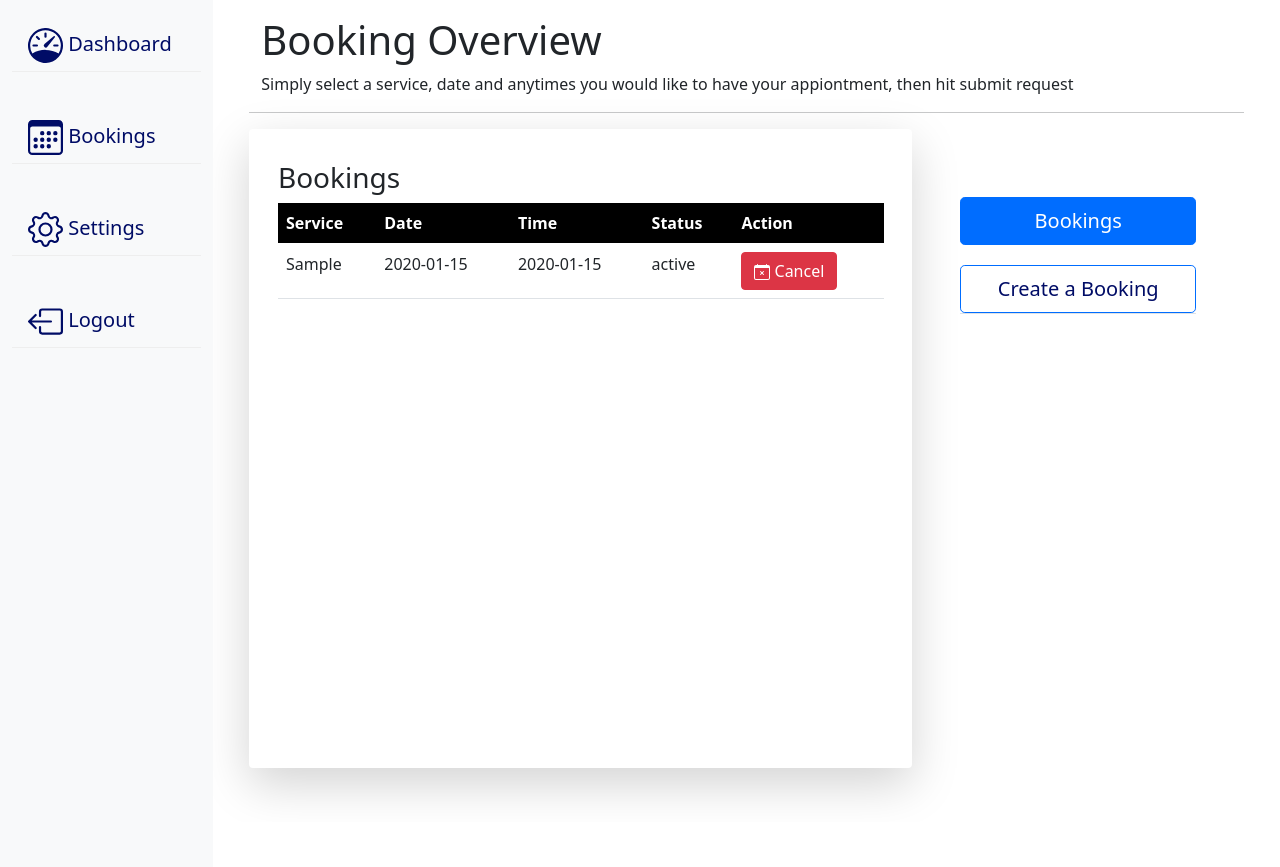
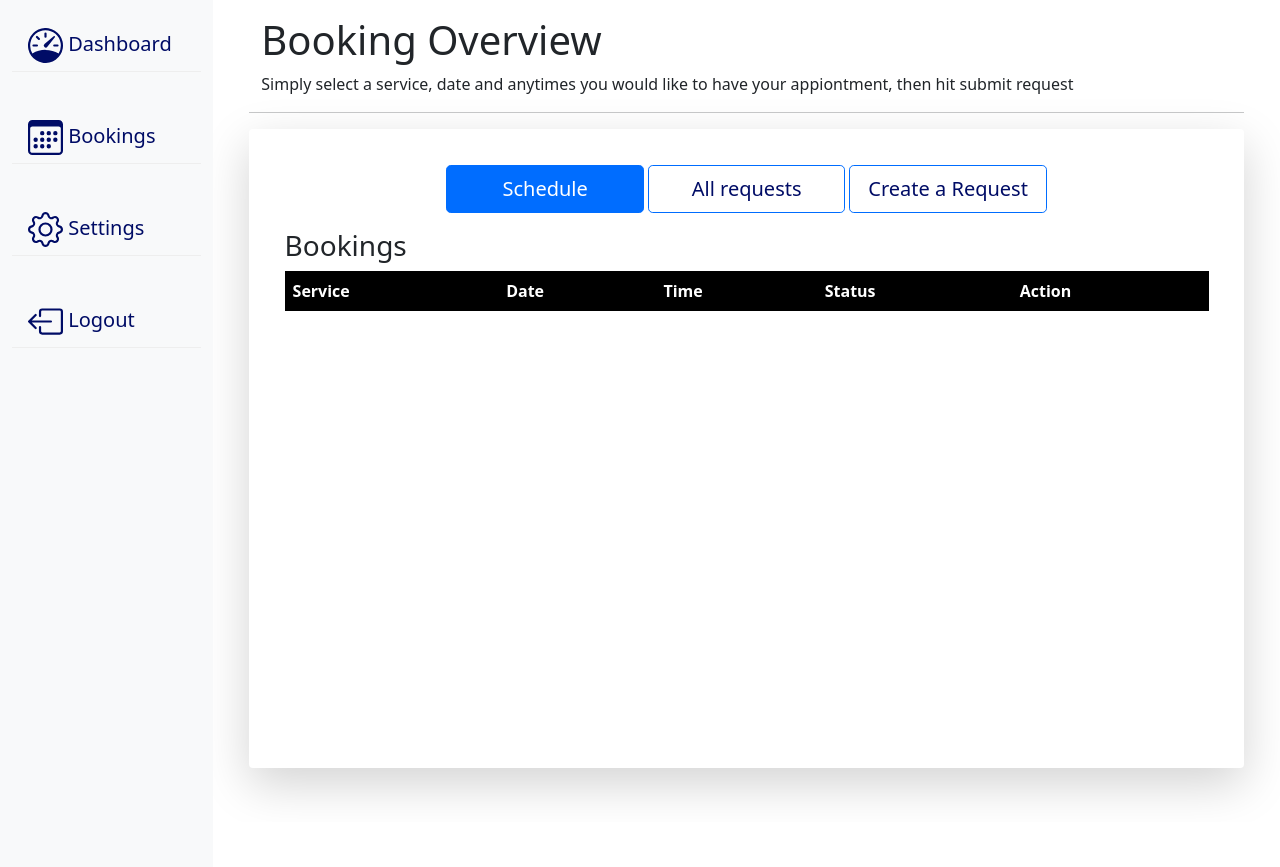
Before and after one commit to gigacache/bookingApplication, a CodeIgniter app: page /bookingApplication/index.php/booking_controller/adminBooking in a window 1280 px wide. Shown: the part 71-938 px from the top of the page. Run offline with CodeIgniter, Linux system fonts and the light colour scheme; tables that the repository leaves empty or names only in its code hold one stand-in row (values such as "Sample post"); lists and menus that the app fills with data are empty.

Commit message:
start of scheduler

```diff
--- a/application/controllers/Booking_Controller.php
+++ b/application/controllers/Booking_Controller.php
@@ -6,6 +6,7 @@
 	{
 		parent::__construct();
 				$this->load->model('Booking_model');
+				$this->load->model('Scheduler');
 	}
 	public function index()
 	{
@@ -38,8 +39,13 @@
 
 	public function adminBooking(){
 		$data["allBookingData"] = $this->Booking_model->allBookings();
+		$data["acceptedBookings"] = $this->Booking_model->getAcceptedBookings();
 		$data['main_view'] = './admin/adminBooking';
 		$this->load->view('template', $data);
+	}
+
+	public function createSchedule(){
+		$this->Scheduler->create();
 	}
 
 
--- /dev/null
+++ b/application/models/Scheduler.php
@@ -0,0 +1,37 @@
+<?php defined('BASEPATH') OR exit('No direct script access allowed');
+
+//------------------------------------------------------------------
+// Verifys Users - Inserts Users - Gets Session ID
+//------------------------------------------------------------------
+
+class Scheduler extends CI_Model{
+
+
+public function create(){
+  $this->getAllRequest();
+}
+
+
+  public function getAllRequest(){
+    $this->db->select('*');
+    $this->db->from('bookings');
+    $this->db->where('status','pending');
+    $query=$this->db->get();
+
+    foreach ($query->result() as $row) {
+      print $row->times;
+    }
+  }
+
+
+
+
+
+
+
+
+
+
+
+
+  } // End of CI_Model
--- a/application/models/booking_model.php
+++ b/application/models/booking_model.php
@@ -40,14 +40,21 @@
       $this->db->delete('bookings');
     }
 
+    public function allBookings(){
+      $this->db->select('*');
+      $this->db->from('bookings');
+      $this->db->where('status','pending');
+      $query=$this->db->get();
+      return $query;
+    }
 
-
-        public function allBookings(){
-          $this->db->select('*');
-          $this->db->from('bookings');
-          $query=$this->db->get();
-          return $query;
-        }
+    public function getAcceptedBookings(){
+      $this->db->select('*');
+      $this->db->from('bookings');
+      $this->db->where('status','accepted');
+      $query=$this->db->get();
+      return $query;
+    }
 
 
 
--- a/application/views/admin/adminBooking.php
+++ b/application/views/admin/adminBooking.php
@@ -6,10 +6,18 @@
      <hr/>
     <div class="container">
          <div class="row">
-         <div class="col-sm-8 shadow-lg p-3 mb-5 bg-body rounded customHeight">
+         <div class="col-sm-12 shadow-lg p-3 mb-5 bg-body rounded customHeight">
+           <div class="row">
+               <ul class="nav nav-tabs" id="customTab" role="tablist">
+                <li class="inline"><a href="#schedule" data-toggle="tab" class="nav-link active adminTab">Schedule</a></li>
+                <li class="inline"><a href="#bookings" data-toggle="tab" class="nav-link adminTab">All requests</a></li>
+                <li class="inline"><a href="#request" data-toggle="tab" class="nav-link adminTab">Create a Request</a></li>
+              </ul>
+         </div>
            <div class="tab-content">
               <div class="tab-pane active py-3" id="bookings">
                 <h3>Bookings</h3>
+
                 <table class="table">
                   <thead class="thead-dark">
                     <tr>
@@ -67,13 +75,58 @@
                       <button type="submit" class="btn btn-primary btn-lg btn-block">Submit Booking Request</button>
                     </form>
                   </div>
+                  <div class="tab-pane py-3" id="schedule">
+                    <form method="post" action=<?php echo site_url('Booking_Controller/createSchedule')?>>
+                      <button type="submit" class="btn btn-primary btn-lg btn-block">createSchedule</button>
+                    </form>
+
+                    <table class="table">
+                      <thead class="thead-dark">
+                        <tr>
+                          <th scope="col">Service</th>
+                          <th scope="col">Date</th>
+                          <th scope="col">Time</th>
+                          <th scope="col">Status</th>
+                          <th scope="col">Action</th>
+                        </tr>
+                      </thead>
+                      <tbody>
+                        <?php foreach ($acceptedBookings->result() as $row) {?>
+                        <tr>
+                          <td><?php echo $row->service;?></td>
+                          <td><?php echo $row->bookingDate;?></td>
+                          <td><?php
+                          if(substr_count($row->bookingTimes, ",") > 0) {
+                            echo "Not finalised";
+                          }else{ echo $row->bookingTimes;}?></td>
+                          <td><?php echo $row->status;?></td>
+                          <td>
+                          <form method="post" action=<?php echo site_url('Booking_Controller/cancelBooking')?>>
+                              <input value="<?php echo $row->bookingID;?>" name="bookingID" style="display:none;">
+                              <button type="submit" class="btn btn-danger">
+                            <svg xmlns="http://www.w3.org/2000/svg" width="16" height="16" fill="currentColor" class="bi bi-calendar-x" viewBox="0 0 16 16">
+                              <path d="M6.146 7.146a.5.5 0 0 1 .708 0L8 8.293l1.146-1.147a.5.5 0 1 1 .708.708L8.707 9l1.147 1.146a.5.5 0 0 1-.708.708L8 9.707l-1.146 1.147a.5.5 0 0 1-.708-.708L7.293 9 6.146 7.854a.5.5 0 0 1 0-.708z"/>
+                              <path d="M3.5 0a.5.5 0 0 1 .5.5V1h8V.5a.5.5 0 0 1 1 0V1h1a2 2 0 0 1 2 2v11a2 2 0 0 1-2 2H2a2 2 0 0 1-2-2V3a2 2 0 0 1 2-2h1V.5a.5.5 0 0 1 .5-.5zM1 4v10a1 1 0 0 0 1 1h12a1 1 0 0 0 1-1V4H1z"/>
+                            </svg>
+                            Cancel</button>
+                          </form>
+
+                          </td>
+                        </tr>
+                      <?php }?>
+                      </tbody>
+                    </table>
+
+
+
+
+
+                  </div>
                 </div>
               </div>
+
         <div class="col-sm-4 py-5 px-5">
-          <ul class="nav nav-tabs" id="customTab" role="tablist">
-            <li><a href="#bookings" data-toggle="tab" class="nav-link active">Bookings</a></li>
-            <li><a href="#request" data-toggle="tab" class="nav-link">Create a Booking</a></li>
-          </ul>
+
           <?php if($this->session->flashdata('susMessage')==""){}else{
             echo "<div class='alert alert-success my-5' role='alert'>";
             echo $this->session->flashdata('susMessage') ;
--- a/public/css/custom.css
+++ b/public/css/custom.css
@@ -116,21 +116,7 @@
 
 
 
-#Register{
-  border-left:1px solid #006DFF;
-  border-right:1px solid #006DFF;
-  border-bottom:1px solid #006DFF;
-  padding: 5%;
-  border-radius: 0 0 8px 8px;
-}
 
-#Login{
-  border-left:1px solid #006DFF;
-  border-right:1px solid #006DFF;
-  border-bottom:1px solid #006DFF;
-  padding: 5%;
-  border-radius: 0 0 8px 8px;
-}
 
 h4{
   font-size: 18px;
@@ -184,6 +170,37 @@
     color:#fff;
 }
 
+.homeTab{
+  margin:  unset !important;
+  border: unset !important;
+  background-color: #006DFF !important;
+  font-size:20pt;
+  border-radius: 0.3rem;
+  padding: 3px 6px !important;
+  color:#fff;
+}
+
+
+.nav-tabs {
+    border-bottom: none !important;
+}
+
+.inline{
+  display: inline;
+}
+
+.adminTab {
+    margin-bottom:  unset !important;
+    border: 1px solid #006DFF !important;
+    background-color: #fff;
+    padding: 0.5rem 1rem;
+    font-size: 1.25rem;
+    border-radius: 0.3rem;
+    width: 20% !important;
+    display: inline-block !important;
+}
+
+
 .nav-tabs .nav-item.show .nav-link, .nav-tabs .nav-link.active {
     color: #fff;
     background-color: #006DFF !important;
```
Also changed, not shown: application/views/index.php (+8 -8 lines).
